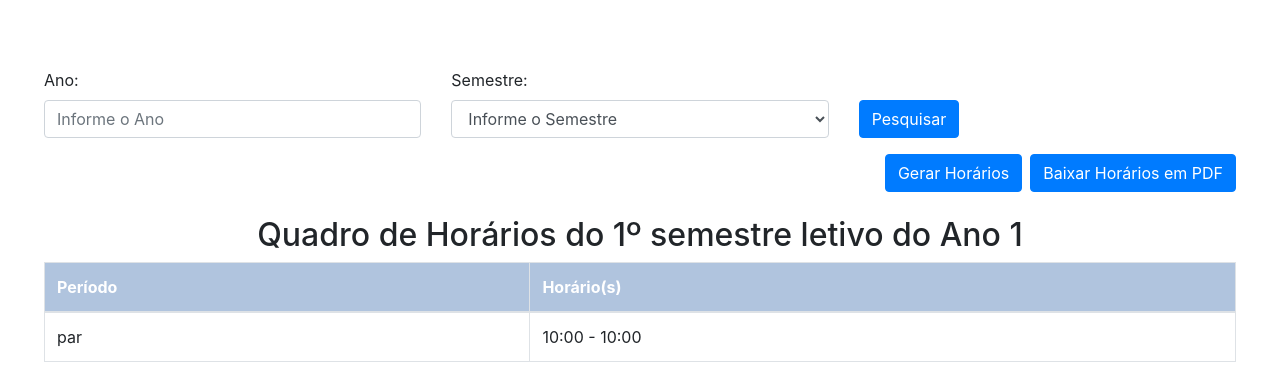
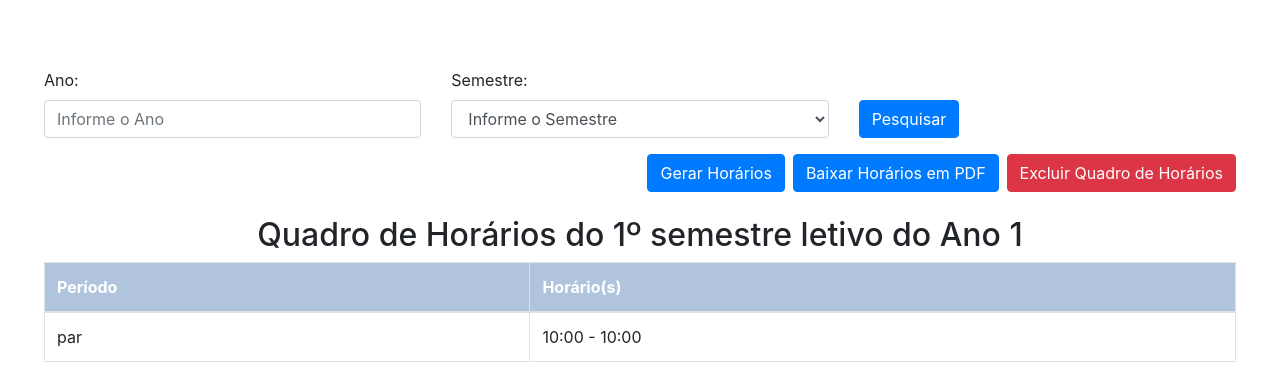
Before and after one commit to emillyvsl/sistema-de-gerenciamento-de-horarios, a Django app: page /quadro/1/ in a window 1280 px wide. Shown: the part 105-496 px from the top of the page. Run offline with Django 5.2, Linux system fonts and the light colour scheme; a user stored in the database is signed in; tables that the repository leaves empty hold one stand-in row (values such as "Sample post"); some libraries are stand-ins or nearby versions.

Commit message:
Excluir quadro de horários

```diff
--- a/sgh_app/templates/horarios/horarios_disciplinas.html
+++ b/sgh_app/templates/horarios/horarios_disciplinas.html
@@ -26,7 +26,14 @@
         </div>
         <div class="d-flex justify-content-end mt-3">
             <a href="{% url 'gerar_horarios' %}" class="btn btn-primary mr-2">Gerar Horários</a>
-            <a href="{% url 'gerar_pdf' %}?ano={{ request.GET.ano }}&semestre={{ request.GET.semestre }}" class="btn btn-primary">Baixar Horários em PDF</a>
+            <a href="{% url 'gerar_pdf' %}?ano={{ request.GET.ano }}&semestre={{ request.GET.semestre }}" class="btn btn-primary mr-2">Baixar Horários em PDF</a>
+            {% if horarios %}
+                {% with horario=horarios.0 %}
+                    <a href="{% url 'excluir_quadro_horarios' horario.ano_semestre.id %}" class="btn btn-danger" onclick="return confirm('Tem certeza que deseja excluir este quadro de horários? Esta ação é irreversível.')">
+                        Excluir Quadro de Horários
+                    </a>
+                {% endwith %}
+            {% endif %}
         </div>
     </form>
 
--- a/sgh_app/urls.py
+++ b/sgh_app/urls.py
@@ -3,7 +3,7 @@ from sgh_app.views.alocarDisciplinas import alocarDisciplina
 from sgh_app.views.detalhesProfessor import detalhes_professor
 from sgh_app.views.disciplinaProfessor import adicionar_disciplina_professor, remover_disciplina_professor
 from sgh_app.views.disciplinas import editar_disciplina, excluir_disciplina, listar_disciplinas
-from sgh_app.views.gerar_horarios import gerar_horarios, gerenciar_horarios, quadro_horarios
+from sgh_app.views.gerar_horarios import excluir_quadro_horarios, gerar_horarios, gerenciar_horarios, quadro_horarios
 from sgh_app.views.horarioDisciplina import horarioDisciplina, remover_alocacao
 from sgh_app.views.pdf import gerar_pdf
 from sgh_app.views.preferenciaProfessor import adicionar_preferencia_professor, buscar_dias_relacionados, remover_preferencia_professor
@@ -41,6 +41,7 @@ urlpatterns = [
     path('quadro/<int:ano_semestre_id>/', quadro_horarios, name='quadro_horarios'),
     path('alocar-disciplina/<int:horario_id>/<int:dia_id>/<int:periodo_id>/', alocarDisciplina, name='alocar_disciplina'),
     path('remover-alocacao/<int:alocacao_id>/', remover_alocacao, name='remover_alocacao'),
+    path('excluir-quadro-horarios/<int:ano_semestre_id>/', excluir_quadro_horarios, name='excluir_quadro_horarios'),
 
     path('gerar-pdf/', gerar_pdf, name='gerar_pdf'),
 
--- a/sgh_app/views/gerar_horarios.py
+++ b/sgh_app/views/gerar_horarios.py
@@ -1,8 +1,10 @@
 # gerar_horario.py
 
+from django.http import HttpResponseRedirect
 from django.shortcuts import get_object_or_404, render, redirect
 from django.contrib.auth.decorators import login_required
 from django.contrib import messages
+from django.urls import reverse
 
 from sgh_app.models.ano_semestre import AnoSemestre
 from sgh_app.models.dias_semana import DiasSemana
@@ -96,3 +98,17 @@ def quadro_horarios(request, ano_semestre_id):
     return render(request, 'horarios/horarios_disciplinas.html', {
         'horarios': horarios,
     })
+
+
+@login_required
+def excluir_quadro_horarios(request, ano_semestre_id):
+    ano_semestre = get_object_or_404(AnoSemestre, id=ano_semestre_id)
+
+    # Excluir os horários associados ao ano_semestre
+    HorariosDisciplinas.objects.filter(ano_semestre=ano_semestre).delete()
+
+    # Excluir o próprio ano_semestre
+    ano_semestre.delete()
+
+    messages.success(request, "Quadro de horários e ano/semestre excluídos com sucesso.")
+    return HttpResponseRedirect(reverse('horarios_disciplinas'))
```
